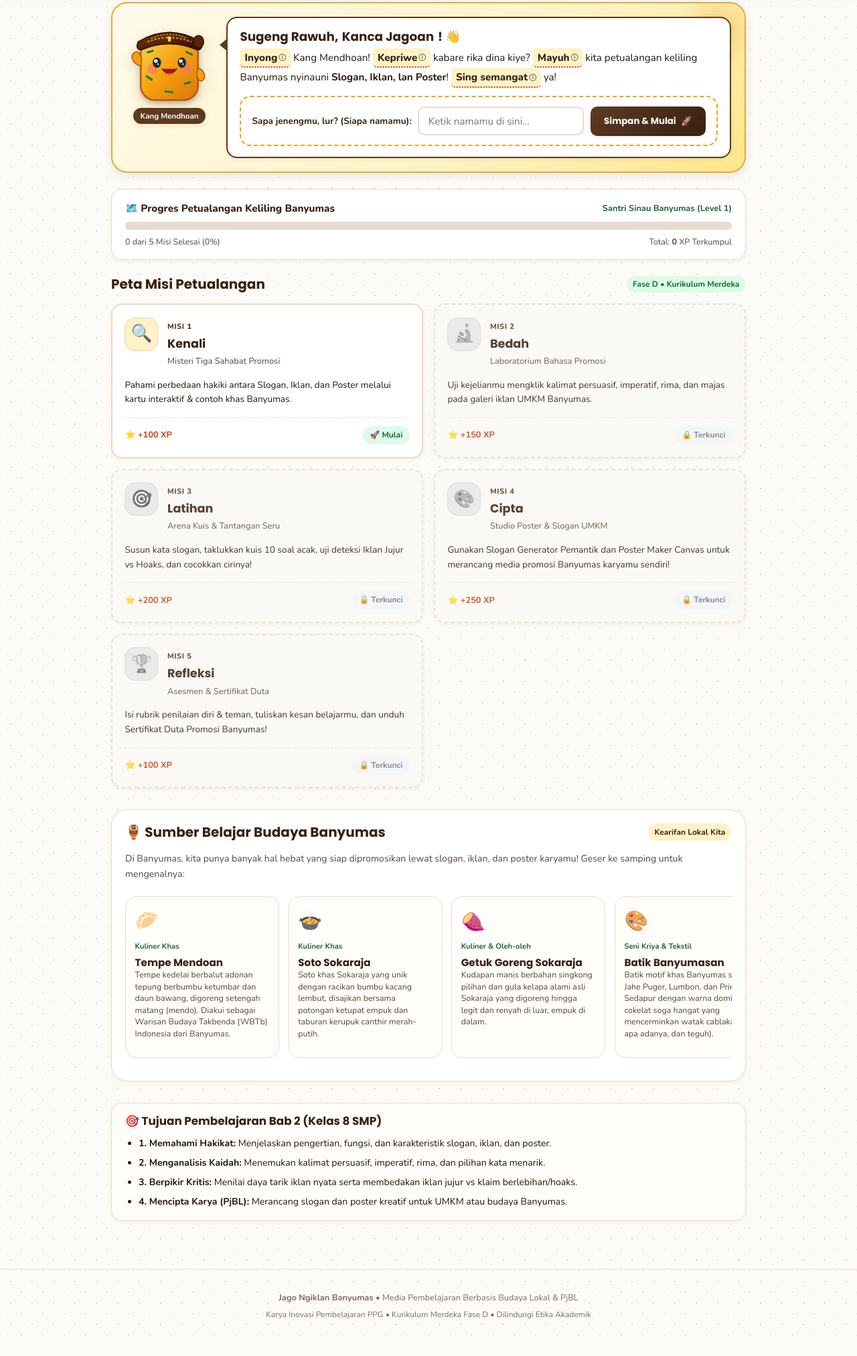
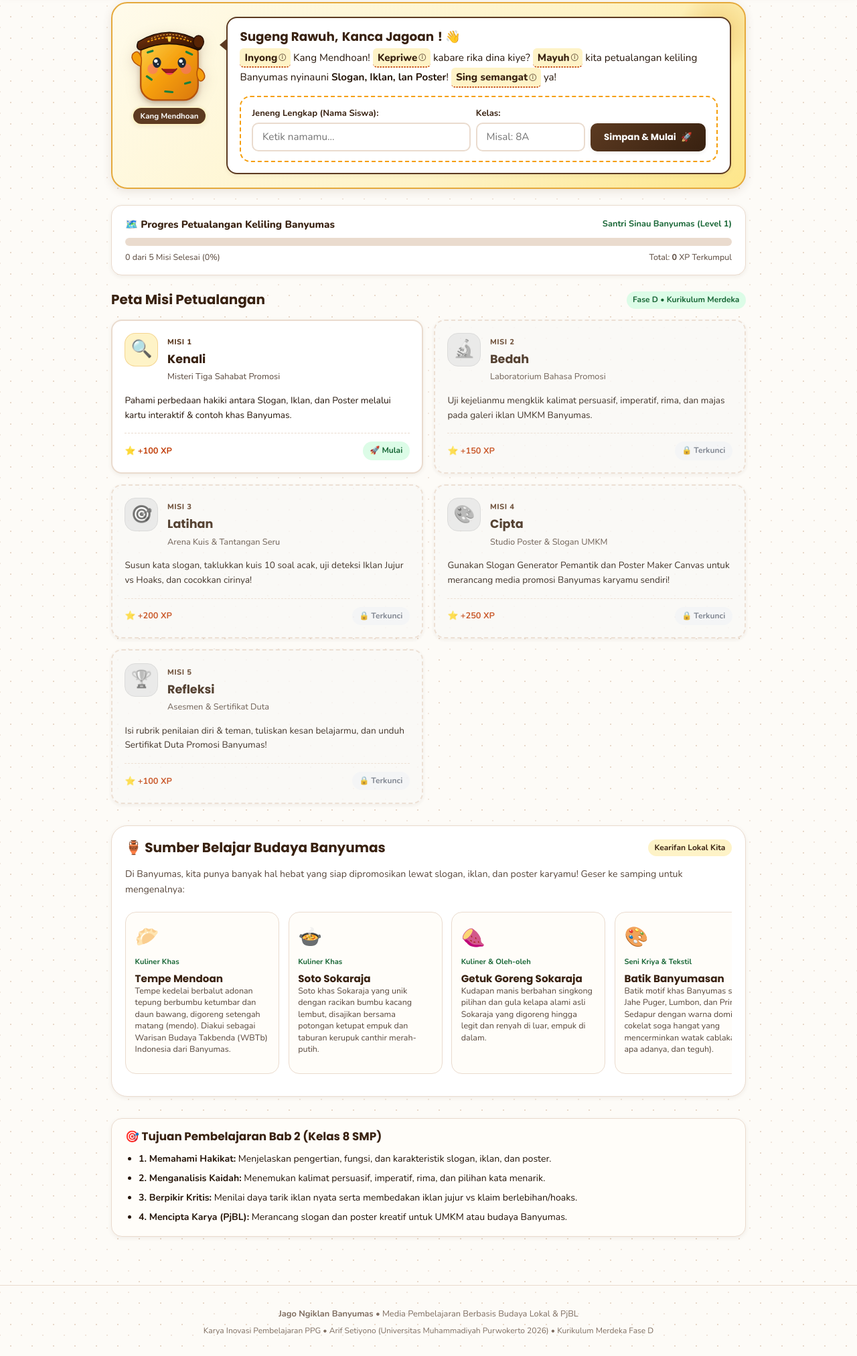
Before and after one commit to arifsetiyono75-crypto/jago-ngiklan-banyumas, a plain HTML site: page index.html in a window 1280 px wide. Shown: the part 119-2143 px from the top of the page at 67% size. Before the commit the page ends 2119 px from the top, so only its background shows below. Drawn offline with nearby package versions, Linux system fonts and the light colour scheme.

Commit message:
Add files via upload

```diff
--- a/index.html
+++ b/index.html
@@ -167,27 +167,37 @@
               <strong>Slogan, Iklan, lan Poster</strong>! <span class="ngapak-word" data-word="sing semangat">Sing semangat</span> ya!
             </p>
 
-            <!-- Box Input Nama Siswa (Jika Belum Tersimpan) -->
+            <!-- Box Input Nama & Kelas Siswa (Jika Belum Tersimpan) -->
             <div id="student-onboarding-box" class="student-onboarding-box">
-              <form id="student-name-form" style="display:contents;">
-                <label for="student-name-input" style="font-weight:700; font-size:0.85rem; color:var(--color-soga-dark);">
-                  Sapa jenengmu, lur? (Siapa namamu):
-                </label>
-                <input type="text" id="student-name-input" class="student-input-field" placeholder="Ketik namamu di sini..." maxlength="25" required>
-                <button type="submit" class="btn-primary">
-                  <span>Simpan & Mulai</span> 🚀
-                </button>
+              <form id="student-name-form" style="display:flex; flex-wrap:wrap; gap:0.5rem; align-items:center; width:100%;">
+                <div style="flex:2; min-width:180px;">
+                  <label for="student-name-input" style="font-weight:700; font-size:0.82rem; color:var(--color-soga-dark); display:block; margin-bottom:0.2rem;">
+                    Jeneng Lengkap (Nama Siswa):
+                  </label>
+                  <input type="text" id="student-name-input" class="student-input-field" placeholder="Ketik namamu..." maxlength="30" required style="width:100%;">
+                </div>
+                <div style="flex:1; min-width:90px;">
+                  <label for="student-class-input" style="font-weight:700; font-size:0.82rem; color:var(--color-soga-dark); display:block; margin-bottom:0.2rem;">
+                    Kelas:
+                  </label>
+                  <input type="text" id="student-class-input" class="student-input-field" placeholder="Misal: 8A" maxlength="10" required style="width:100%;">
+                </div>
+                <div style="align-self:flex-end;">
+                  <button type="submit" class="btn-primary" style="min-height:42px;">
+                    <span>Simpan & Mulai</span> 🚀
+                  </button>
+                </div>
               </form>
             </div>
 
-            <!-- Box Informasi Jika Nama Sudah Tersimpan -->
+            <!-- Box Informasi Jika Nama & Kelas Sudah Tersimpan -->
             <div id="student-welcomed-box" style="display:none; margin-top:0.6rem;">
               <div style="display:flex; align-items:center; justify-content:space-between; flex-wrap:wrap; gap:0.5rem;">
                 <span style="font-size:0.85rem; color:var(--color-daun); font-weight:700;">
-                  ✓ Profil Aktif: <strong class="student-name-display">Kanca</strong> • <span class="student-level-display">Santri Sinau</span>
+                  ✓ Profil Aktif: <strong class="student-name-display">Kanca</strong> (<span class="student-class-display">8A</span>) • <span class="student-level-display">Santri Sinau</span>
                 </span>
                 <button id="btn-change-name" class="btn-secondary" style="padding:0.25rem 0.65rem; min-height:32px; font-size:0.75rem;">
-                  ✏️ Ganti Nama
+                  ✏️ Ganti Profil
                 </button>
               </div>
             </div>
@@ -1512,10 +1522,10 @@
           <div style="margin-bottom:0.4rem;"><strong>Materi Pokok:</strong> Bab 2 – Slogan, Iklan, dan Poster</div>
           <div style="margin-bottom:0.4rem;"><strong>Pendekatan:</strong> Culturally Responsive Teaching (CRT)</div>
           <div style="margin-bottom:0.4rem;"><strong>Model Belajar:</strong> Project-Based Learning (PjBL)</div>
-          <div style="margin-bottom:0.4rem;"><strong>Pengembang:</strong> [Nama Mahasiswa PPG]</div>
-          <div style="margin-bottom:0.4rem;"><strong>Nomor Peserta PPG:</strong> [Nomor Peserta PPG / NIM]</div>
+          <div style="margin-bottom:0.4rem;"><strong>Pengembang:</strong> Arif Setiyono</div>
+          <div style="margin-bottom:0.4rem;"><strong>Nomor Peserta PPG / NIM:</strong> 2501640512</div>
           <div style="margin-bottom:0.4rem;"><strong>Bidang Studi:</strong> Pendidikan Bahasa Indonesia</div>
-          <div style="margin-bottom:0.4rem;"><strong>LPTK / Universitas:</strong> [Nama Perguruan Tinggi Penyelenggara PPG]</div>
+          <div style="margin-bottom:0.4rem;"><strong>LPTK / Universitas:</strong> Universitas Muhammadiyah Purwokerto</div>
           <div><strong>Tahun Pelaksanaan:</strong> 2026</div>
         </div>
 
@@ -1583,7 +1593,7 @@
         <strong>Jago Ngiklan Banyumas</strong> &bull; Media Pembelajaran Berbasis Budaya Lokal & PjBL
       </p>
       <p style="font-size:0.75rem; color:var(--color-text-light);">
-        Karya Inovasi Pembelajaran PPG &bull; Kurikulum Merdeka Fase D &bull; Dilindungi Etika Akademik
+        Karya Inovasi Pembelajaran PPG &bull; Arif Setiyono (Universitas Muhammadiyah Purwokerto 2026) &bull; Kurikulum Merdeka Fase D
       </p>
     </div>
   </footer>
@@ -1619,7 +1629,7 @@
   </nav>
 
   <!-- Skrip Data & Logika Aplikasi -->
-  <script src="js/data.js"></script>
-  <script src="js/app.js"></script>
+  <script src="js/data.js?v=2.0"></script>
+  <script src="js/app.js?v=2.0"></script>
 </body>
 </html>
--- a/sw.js
+++ b/sw.js
@@ -1,5 +1,5 @@
 // Service Worker sederhana untuk cache offline website pembelajaran
-const CACHE_NAME = 'jago-ngiklan-banyumas-v1';
+const CACHE_NAME = 'jago-ngiklan-banyumas-v2';
 const ASSETS_TO_CACHE = [
   './',
   './index.html',
```
Also changed, not shown: 1 other file.
